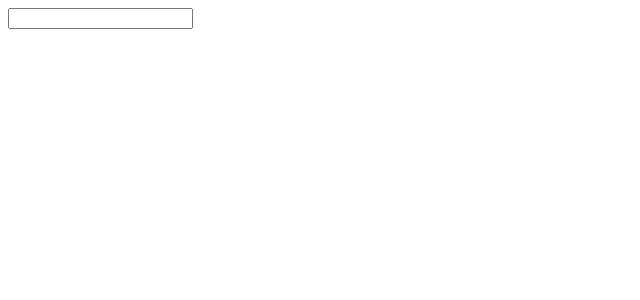
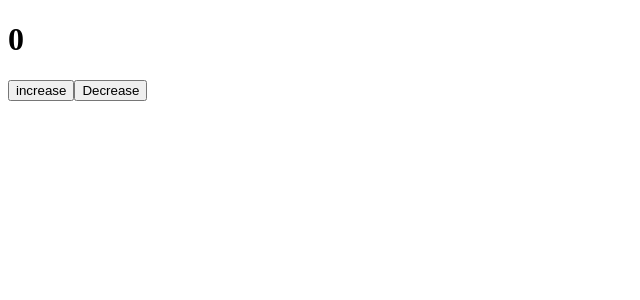
Before and after one commit to aboutSakib/React-Practice-Code, a React (Create React App) app: page / in a window 1280 px wide. Shown: the top 300 px of the page, without its empty margins (0-640 px from the left). Built offline with nearby package versions, Linux system fonts and the light colour scheme.

Commit message:
Learn React

```diff
--- a/src/App.js
+++ b/src/App.js
@@ -1,10 +1,10 @@
 import React from "react";
-import IndexHandeler from "./EVENT_HANDLER_CLASS/Index";
+import EVENT_BINDING from "./EVENT_BINDING";
 
 function App() {
   return (
     <div>
-      <IndexHandeler />
+      <EVENT_BINDING />
     </div>
   );
 }
--- /dev/null
+++ b/src/EVENT_BINDING/index.js
@@ -0,0 +1,34 @@
+import { Component } from "react";
+
+export default class EVENT_BINDING extends Component {
+  constructor(props) {
+    super(props);
+
+    this.state = {
+      count: 0,
+    };
+    this.clickDecrease = this.clickDecrease.bind(this);
+  }
+
+  //without binding & using js es6
+  handleClick = () => {
+    this.setState({
+      count: this.state.count + 1,
+    });
+  };
+  //with binding
+  clickDecrease() {
+    this.setState({
+      count: this.state.count - 1,
+    });
+  }
+  render() {
+    return (
+      <div>
+        <h1>{this.state.count}</h1>
+        <button onClick={this.handleClick}>increase </button>
+        <button onClick={this.clickDecrease}>Decrease</button>
+      </div>
+    );
+  }
+}
```
